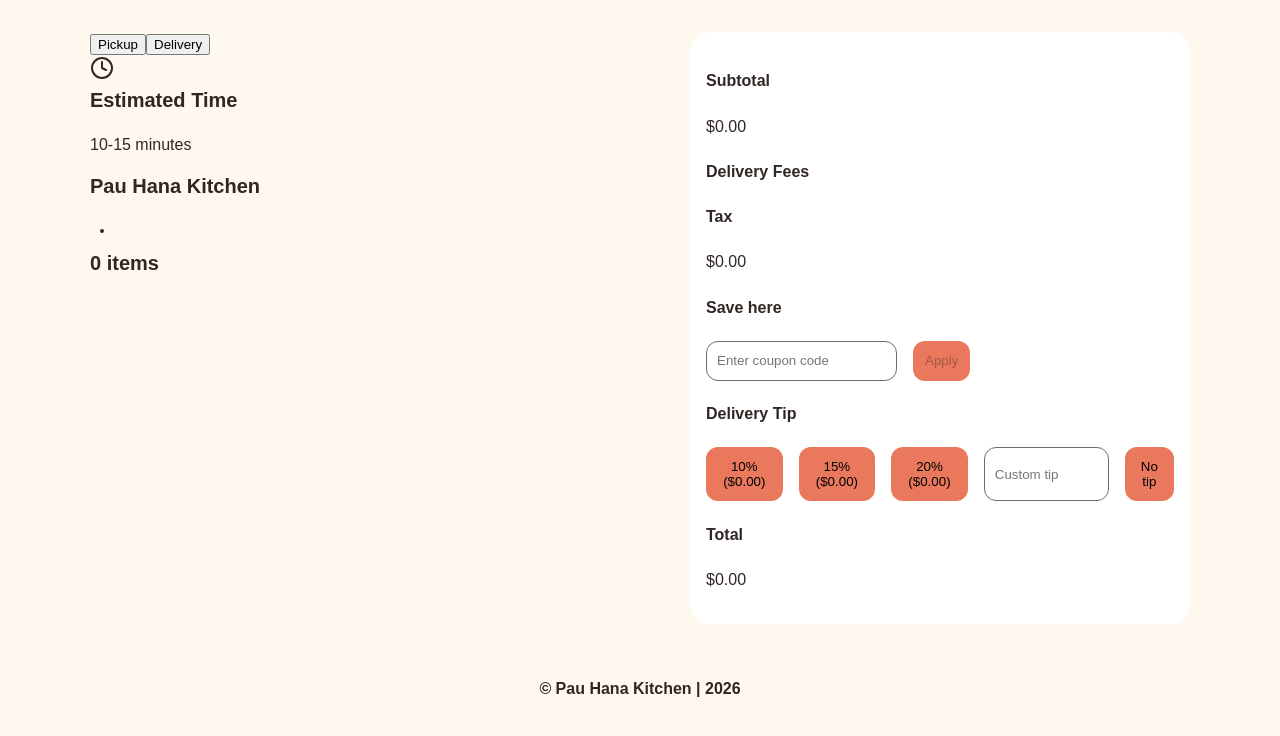
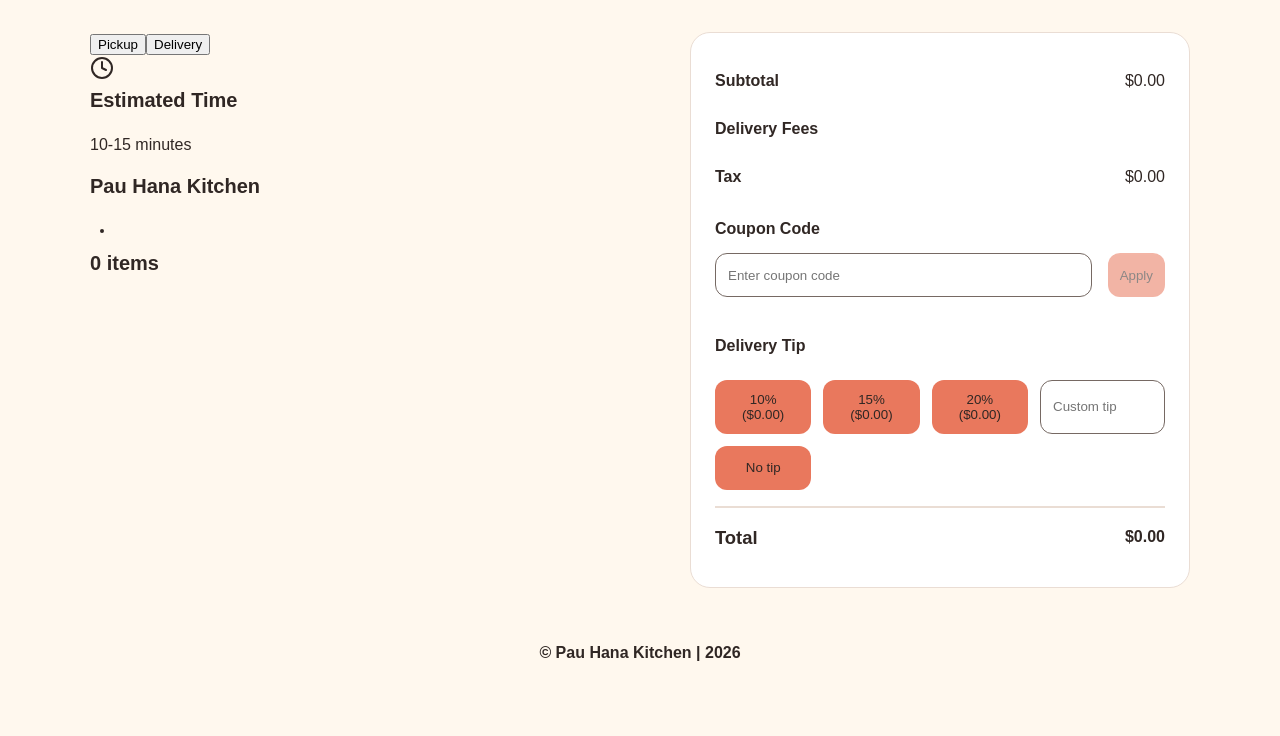
Before and after one commit to jjackson112/pau-hana-kitchen, a React (Vite) app in the folder frontend/: page /checkout in a window 1280 px wide. Shown: the top 736 px of the page. Built offline with nearby package versions, Linux system fonts and the light colour scheme.

Commit message:
Checkout CSS

```diff
--- a/frontend/src/App.css
+++ b/frontend/src/App.css
@@ -405,49 +405,100 @@ a {
   padding: 2rem 0;
 }
 
+.checkout-components,
+.fees {
+  min-width: 0;
+}
+
 .fees {
   background-color: var(--pauhana-surface);
+  border: 1px solid var(--pauhana-border);
+  align-self: start;
   border-radius: 20px;
-  padding: 1rem;
+  padding: 1.5rem;
+}
+
+.fee-row {
+  display: flex;
+  justify-content: space-between;
+  align-items: center;
+  gap: 1rem;
+  width: 100%;
+  padding: 0.75rem 0;
+}
+
+.fee-row h4,
+.fee-row p {
+  margin: 0;
+}
+
+.total {
+  margin-top: 1rem;
+  padding-top: 1rem;
+  border-top: 2px solid var(--pauhana-border);
+  font-size: 1.15rem;
+  font-weight: 700;
+}
+
+.coupon-container {
+  padding: 1rem 0;
+}
+
+.coupon-title {
+  margin: 0 0 0.75rem;
 }
 
 .coupon-controls {
   display: flex;
-  justify-content: flex-start;
   gap: 1rem;
 }
 
-.coupon-input-field, .custom-tip-field {
+.coupon-input-field,
+.custom-tip-field {
+  min-height: 44px;
+  padding: 0 0.75rem;
+  border: 1px solid var(--pauhana-muted);
   border-radius: 12px;
-  border: 1px solid var(--pauhana-muted);
-  padding-left: 10px;
+  box-sizing: border-box;
 }
 
 .coupon-input-field {
-  height: 40px;
+  flex: 1;
+  width: 200px;
 }
 
 .tip-options {
-  display: flex;
-  justify-content: flex-start;
-  gap: 1rem;
+  display: grid;
+  grid-template-columns: repeat(4, 1fr);
+  gap: 0.75rem;
+  margin-top: 0.5rem;
 }
 
-.tip-options button, .coupon-btn {
+.tip-btn,
+.coupon-btn {
+  min-height: 44px;
+  padding: 0.75rem;
+  border: none;
+  border-radius: 12px;
   background-color: var(--pauhana-coral);
-  border-radius: 12px;
-  border: none;
-  padding: 0.75rem;
-}
-
-.tip-options button:hover {
-  background-color: var(--pauhana-red);
+  color: var(--pauhana-text);
   cursor: pointer;
 }
 
-.tip-options button.active {
+.tip-btn:hover,
+.coupon-btn:hover {
+  background-color: var(--pauhana-red);
+  color: var(--pauhana-surface);
+}
+
+.tip-btn.active {
   background-color: var(--pauhana-red-dark);
   color: var(--pauhana-surface);
+}
+
+.coupon-btn:disabled {
+  cursor: not-allowed;
+  opacity: 0.55;
 }
 
 .custom-tip-field {
--- a/frontend/src/components/Coupon.jsx
+++ b/frontend/src/components/Coupon.jsx
@@ -32,7 +32,7 @@ function Coupon({ onApplyCoupon }) {
 
     return (
         <section className="coupon-container">
-            <h4 className="coupon-title">Save here</h4>
+            <h4 className="coupon-title">Coupon Code</h4>
 
             <div className="coupon-controls">
                 <input
```
